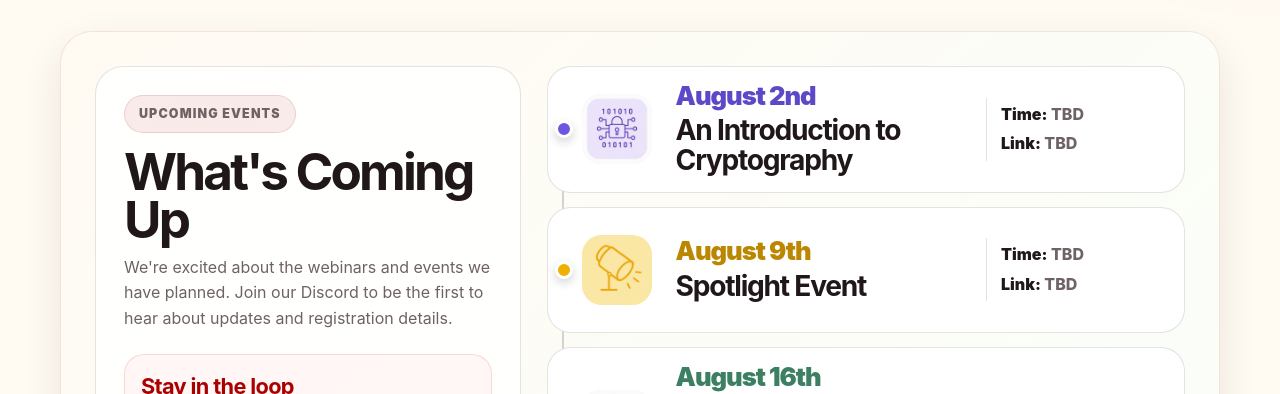
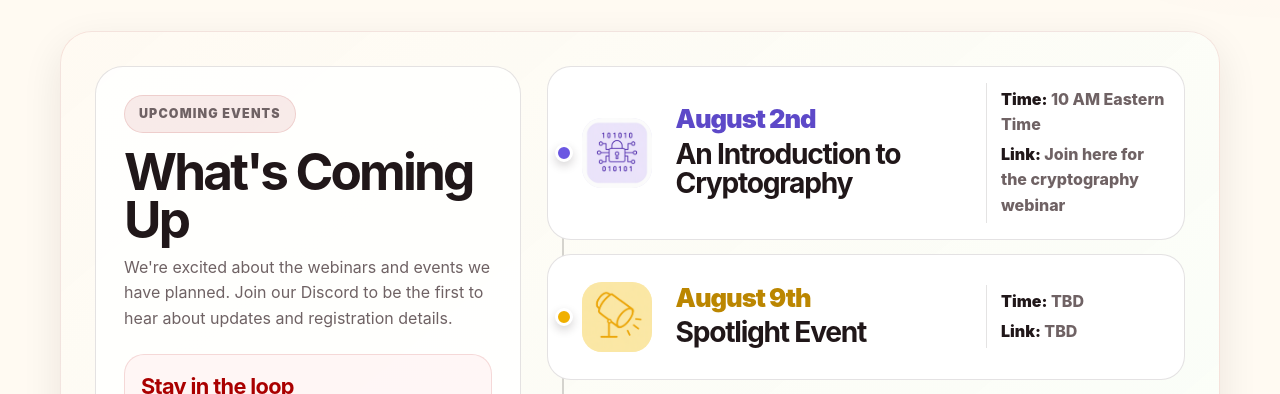
Before and after one commit to stem4teens-sys/stem2connect-website, a plain HTML site: page index.html in a window 1280 px wide. Shown: the part 3533-3927 px from the top of the page. Drawn offline with Linux system fonts and the light colour scheme.

Commit message:
time & link cryptography

```diff
--- a/index.html
+++ b/index.html
@@ -300,8 +300,8 @@
                 <h4>An Introduction to Cryptography</h4>
               </div>
               <div class="timeline-meta">
-                <p><span>Time:</span> TBD</p>
-                <p><span>Link:</span> TBD</p>
+                <p><span>Time:</span> 10 AM Eastern Time</p>
+                <p><span>Link:</span> <a href="https://teams.live.com/meet/9385477032652?p=adWEDryQx55VeKu2hA" target="_blank" rel="noopener noreferrer">Join here for the cryptography webinar</a></p>
               </div>
             </article>
 
```
